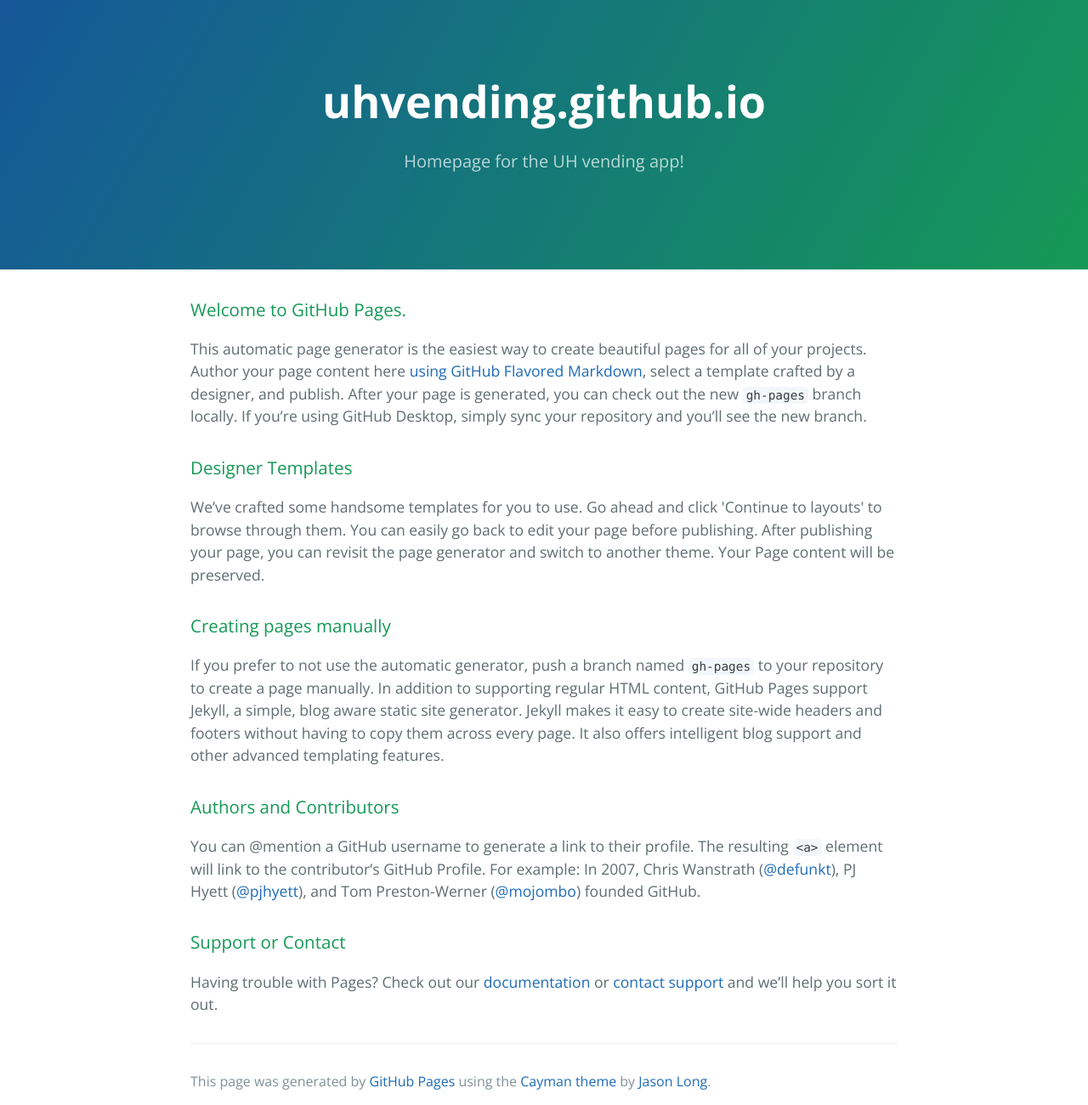
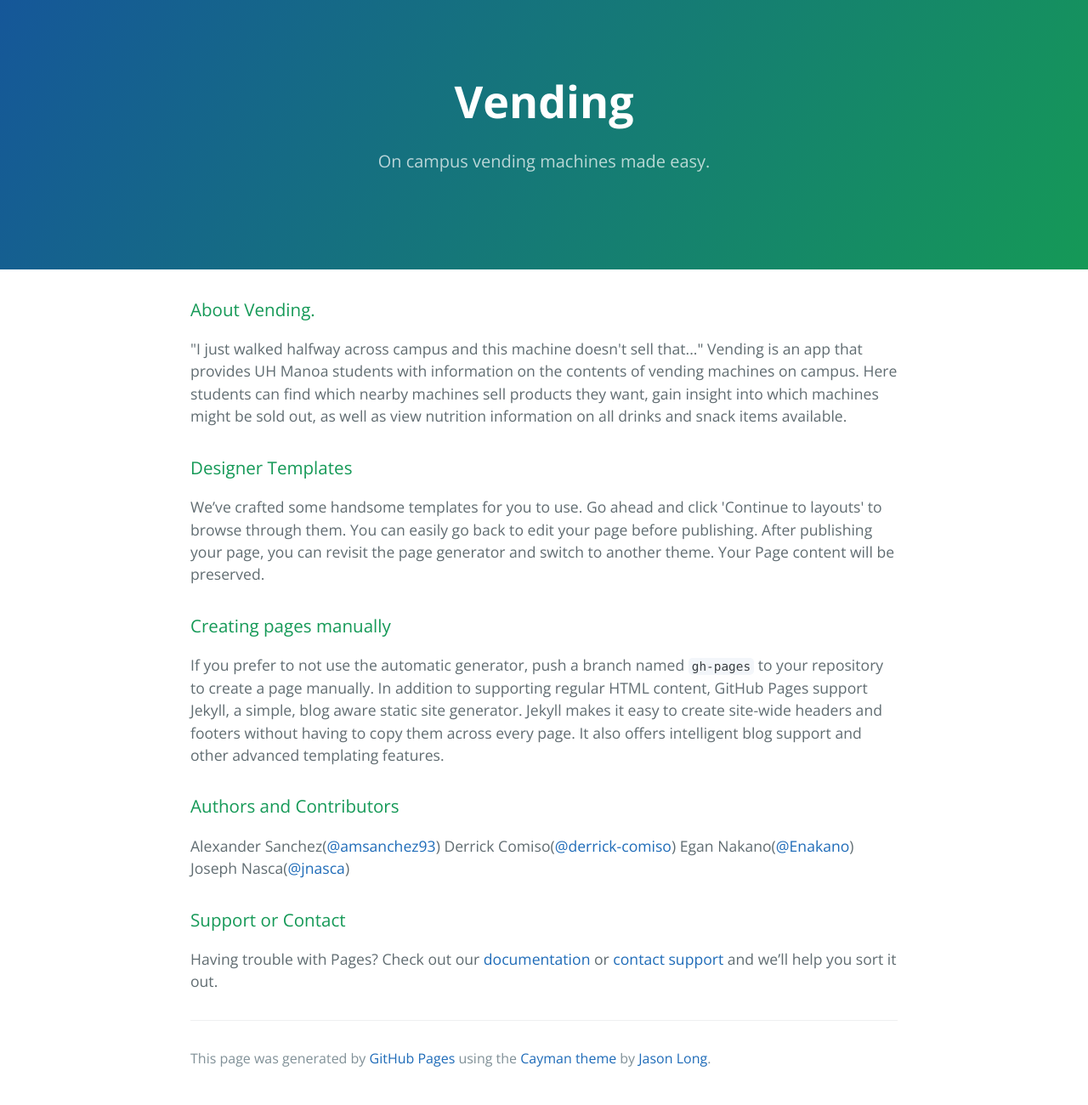
Before and after one commit to manoa-snackbox/manoa-snackbox.github.io, a plain HTML site: page index.html in a window 1280 px wide. Shown: the whole page at 85% size. Drawn offline with nearby package versions, Linux system fonts and the light colour scheme.

Commit message:
Update index.html

```diff
--- a/index.html
+++ b/index.html
@@ -11,15 +11,17 @@
   </head>
   <body>
     <section class="page-header">
-      <h1 class="project-name">uhvending.github.io</h1>
-      <h2 class="project-tagline">Homepage for the UH vending app!</h2>
+      <h1 class="project-name">Vending</h1>
+      <h2 class="project-tagline">On campus vending machines made easy.</h2>
     </section>
 
     <section class="main-content">
       <h3>
-<a id="welcome-to-github-pages" class="anchor" href="#welcome-to-github-pages" aria-hidden="true"><span aria-hidden="true" class="octicon octicon-link"></span></a>Welcome to GitHub Pages.</h3>
+<a id="about" class="anchor" href="#about" aria-hidden="true"><span aria-hidden="true" class="octicon octicon-link"></span></a>About Vending.</h3>
 
-<p>This automatic page generator is the easiest way to create beautiful pages for all of your projects. Author your page content here <a href="https://guides.github.com/features/mastering-markdown/">using GitHub Flavored Markdown</a>, select a template crafted by a designer, and publish. After your page is generated, you can check out the new <code>gh-pages</code> branch locally. If you’re using GitHub Desktop, simply sync your repository and you’ll see the new branch.</p>
+<p>"I just walked halfway across campus and this machine doesn't sell that..."
+
+Vending is an app that provides UH Manoa students with information on the contents of vending machines on campus. Here students can find which nearby machines sell products they want, gain insight into which machines might be sold out, as well as view nutrition information on all drinks and snack items available.</p>
 
 <h3>
 <a id="designer-templates" class="anchor" href="#designer-templates" aria-hidden="true"><span aria-hidden="true" class="octicon octicon-link"></span></a>Designer Templates</h3>
@@ -34,7 +36,15 @@
 <h3>
 <a id="authors-and-contributors" class="anchor" href="#authors-and-contributors" aria-hidden="true"><span aria-hidden="true" class="octicon octicon-link"></span></a>Authors and Contributors</h3>
 
-<p>You can @mention a GitHub username to generate a link to their profile. The resulting <code>&lt;a&gt;</code> element will link to the contributor’s GitHub Profile. For example: In 2007, Chris Wanstrath (<a href="https://github.com/defunkt" class="user-mention">@defunkt</a>), PJ Hyett (<a href="https://github.com/pjhyett" class="user-mention">@pjhyett</a>), and Tom Preston-Werner (<a href="https://github.com/mojombo" class="user-mention">@mojombo</a>) founded GitHub.</p>
+<p>
+Alexander Sanchez(<a href="https://github.com/amsanchez93" class="user-mention">@amsanchez93</a>)
+
+Derrick Comiso(<a href="https://github.com/derrick-comiso" class="user-mention">@derrick-comiso</a>)
+
+Egan Nakano(<a href="https://github.com/Enakano" class="user-mention">@Enakano</a>)
+
+Joseph Nasca(<a href="https://github.com/jnasca" class="user-mention">@jnasca</a>)
+</p>
 
 <h3>
 <a id="support-or-contact" class="anchor" href="#support-or-contact" aria-hidden="true"><span aria-hidden="true" class="octicon octicon-link"></span></a>Support or Contact</h3>
```
